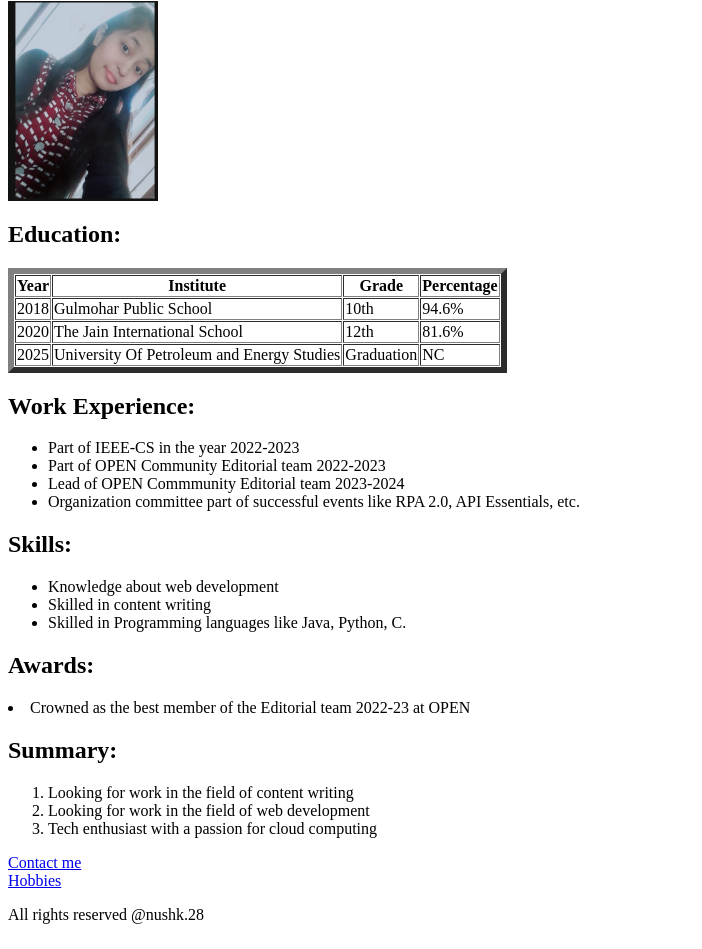
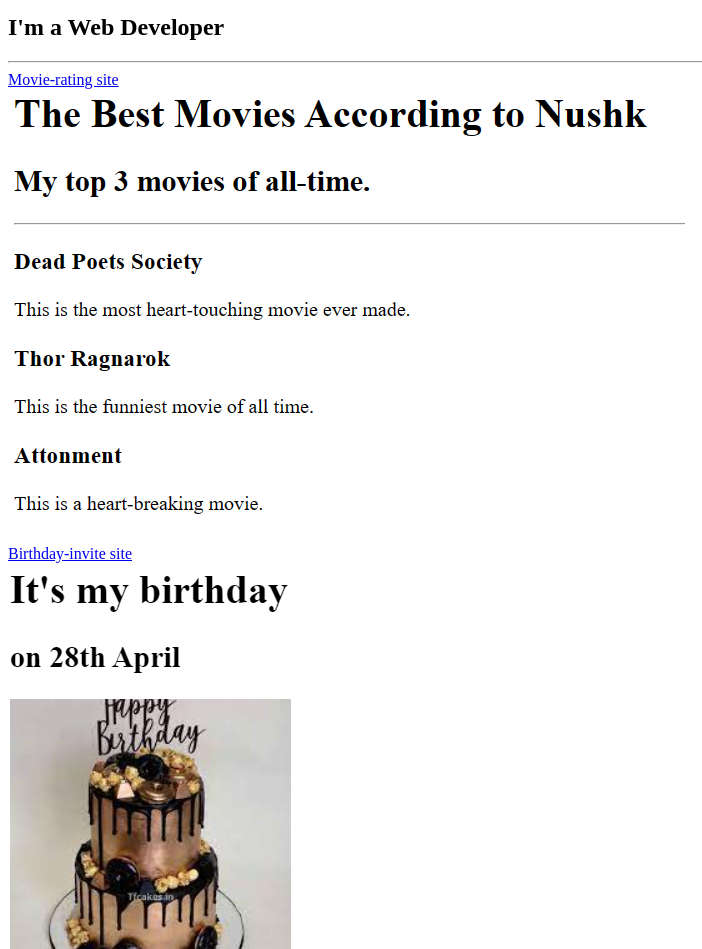
Before and after one commit to nushk28/html-portfolio, a plain HTML site: page index.html in a window 1280 px wide. Shown: the part 66-1015 px from the top of the page, without its empty margins (0-702 px from the left). Drawn offline with Linux system fonts and the light colour scheme.

Commit message:
Update index.html

```diff
--- a/index.html
+++ b/index.html
@@ -1,92 +1,36 @@
+<!-- TODO 1: Create the HTML Boilerplate -->
 <!DOCTYPE html>
 <html lang="en">
 <head>
     <meta charset="UTF-8">
     <meta http-equiv="X-UA-Compatible" content="IE=edge">
     <meta name="viewport" content="width=device-width, initial-scale=1.0">
-    <title>My Resume</title>
+    <title>Document</title>
 </head>
 <body>
-    <h2> My Snapshot</h2>
-    <img src="./Profile.jpg" height="200" width="150" style="vertical-align: middle;">
-    <h2>Education:</h2>
-    <table cellspacing="1" border="6">
-        <tr>
-            <th>Year</th>
-            <th>Institute</th>
-            <th>Grade</th>
-            <th>Percentage</th>
-        </tr>
-        <tr>
-            <td>2018</td>
-            <td>Gulmohar Public School</td>
-            <td>10th</td>
-            <td>94.6%</td>
-        </tr>
-        <tr>
-            <td>2020</td>
-            <td>The Jain International School</td>
-            <td>12th</td>
-            <td>81.6%</td>
-        </tr>
-        <tr>
-            <td>2025</td>
-            <td>University Of Petroleum and Energy Studies</td>
-            <td>Graduation</td>
-            <td>NC</td>
-        </tr>
+    <h1>Anushka Srivastava's Portfolio</h1>
+    <h2>I'm a Web Developer</h2>
+    <hr>
+    <a href="./public/movie-ranking.html">Movie-rating site</a><br>
+    <img src="./assets/images/movie.png"><br>
+    <a href="./public/birthday-invite.html">Birthday-invite site</a><br>
+    <img src="./assets/images/bday.png"><br>
+    <a href="./public/about.html">About me</a>
+    <a href="./public/contact.html">Contact me</a>
 
-    </table>
-
-    <h2>Work Experience:</h2>
-    <ul>
-        <li>
-            Part of IEEE-CS in the year 2022-2023
-        </li>
-        <li>
-            Part of OPEN Community Editorial team 2022-2023
-        </li>
-        <li>
-            Lead of OPEN Commmunity Editorial team 2023-2024
-        </li>
-        <li>
-            Organization committee part of successful events like RPA 2.0, API Essentials, etc.
-        </li>
-    </ul>
-    <h2>Skills:</h2>
-    <ul>
-        <li>
-            Knowledge about web development
-        </li>
-        <li>
-            Skilled in content writing
-        </li>
-        <li>
-            Skilled in Programming languages like Java, Python, C.
-        </li>
-    </ul>
-    <h2>Awards:</h2>
-    <li>
-        Crowned as the best member of the Editorial team 2022-23 at OPEN
-    </li>
-    <h2>Summary:</h2>
-    <ol>
-        <li>
-            Looking for work in the field of content writing
-        </li>
-        <li>
-            Looking for work in the field of web development
-        </li>
-        <li>
-            Tech enthusiast with a passion for cloud computing
-        </li>
-    </ol>
-    <a href="./contact.html">Contact me</a><br>
-    <a href="./hobbies.html">Hobbies</a>
-    <footer>
-        <p>
-            All rights reserved @nushk.28
-        </p>
-    </footer>
 </body>
 </html>
+
+<!-- TODO 2: Add Your previous projects' HTML into the public folder -->
+
+<!-- TODO 3: Take screenshots of your project previews and add the images to the images folder -->
+
+<!-- TODO 4: Add titles/subtitles etc. -->
+
+<!-- TODO 5: Add a link to the project pages -->
+
+<!-- TODO 6: Add images to show the project previews
+HINT for TODO 6: You can use the height attribute set to 200 to make the image smaller:
+https://developer.mozilla.org/en-US/docs/Web/HTML/Element/img#attr-height -->
+
+<!-- TODO 7: Add the Contact Me and About Me page links -->
```
